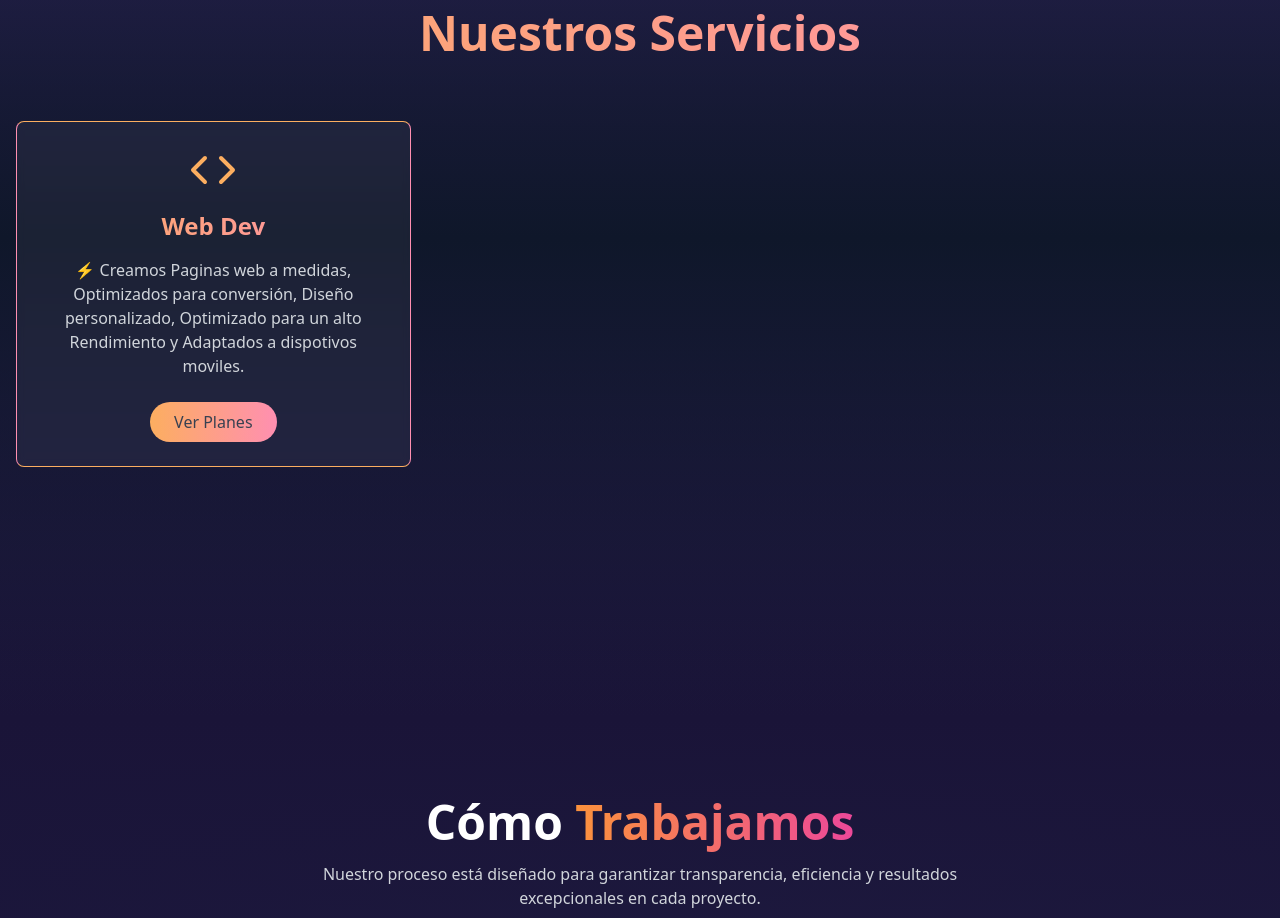
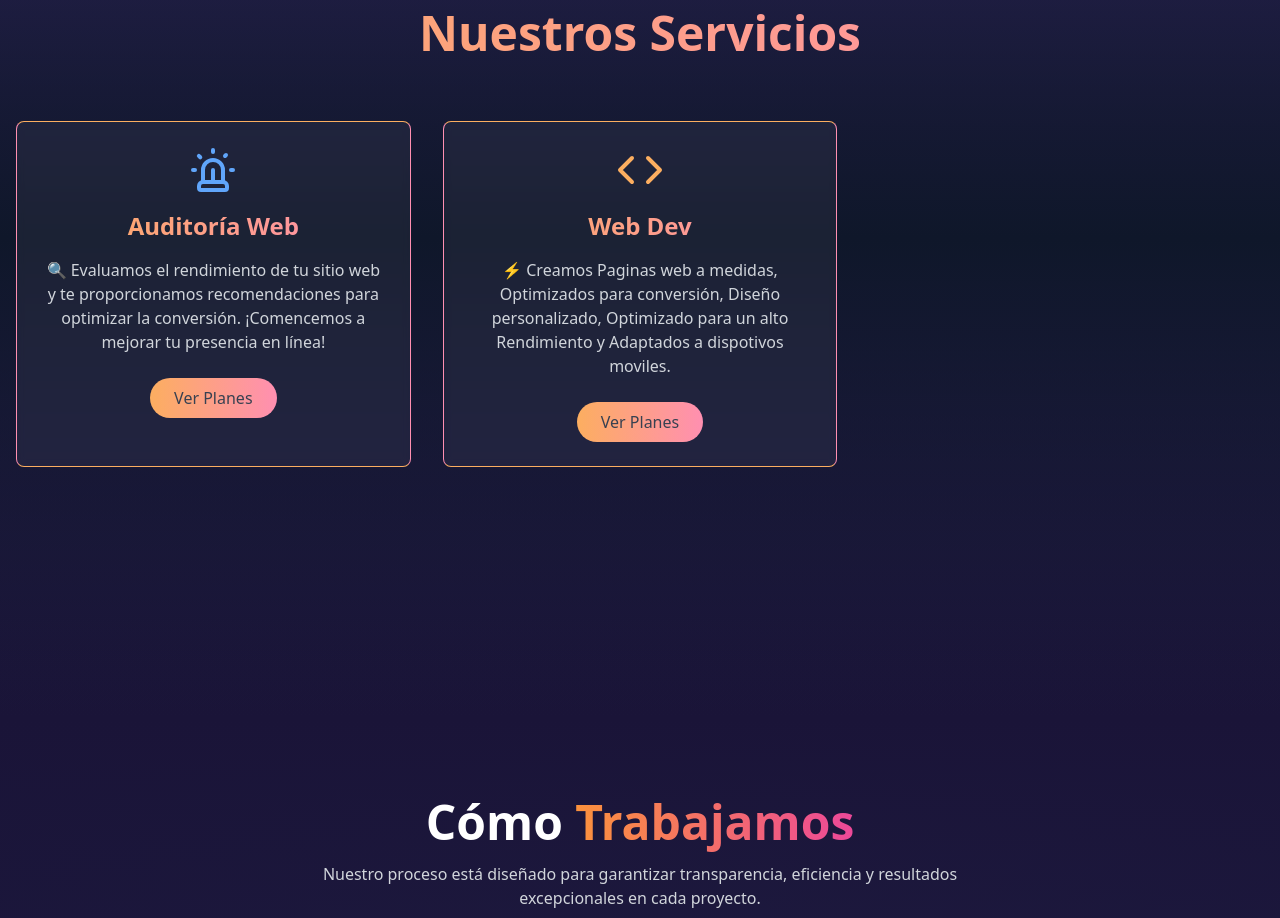
Before and after one commit to GianfrancoD/ConcatDev, a React (Create React App) app: page / in a window 1280 px wide. Shown: the part 3660-4578 px from the top of the page. Built offline with nearby package versions, Linux system fonts and the light colour scheme.

Commit message:
Web ConcatDev

```diff
--- a/src/modules/ServicesPlan/plan.tsx
+++ b/src/modules/ServicesPlan/plan.tsx
@@ -14,6 +14,10 @@ import {
   Calendar,
   Laptop,
   ShieldIcon,
+  Rocket,
+  Gem,
+  Users,
+  Siren,
 } from "lucide-react";
 
 //
@@ -23,82 +27,95 @@ export default function Services() {
   const { t } = useLanguageContext();
 
   const services = [
-    // {
-    //   icon: <Share2 className="w-12 h-12 text-blue-400" />,
-    //   title: "Auditoría Web",
-    //   description:
-    //     "💎 Potenciamos tu presencia en redes sociales con estrategias personalizadas y contenido que enganche a tu cliente potencial. ¿EMPEZAMOS?",
+    {
+      icon: <Siren className="w-12 h-12 text-blue-400" />,
+      title: "Auditoría Web",
+      description:
+        "🔍 Evaluamos el rendimiento de tu sitio web y te proporcionamos recomendaciones para optimizar la conversión. ¡Comencemos a mejorar tu presencia en línea!",
 
-    //   plans: [
-    //     {
-    //       name: "Impulso",
-    //       price: "$200/mes",
-    //       description:
-    //         "Plan ideal para pequeñas empresas que buscan establecer su presencia en redes sociales.",
-    //       features: [
-    //         "1 Campaña con 2 Anuncios - Duracion 7 Dias (ADS)",
-    //         "Informe mensual básico",
-    //         "8 Publicaciones mensuales en Redes Sociales",
-    //         "20 Historias mensuales",
-    //         "Creacion de Hashtag y Analisis de Hashtag",
-    //         "Estrategia de SEO",
-    //         "Copywriting",
-    //       ],
-    //       icon: <Users className="w-8 h-8 text-blue-400" />,
-    //     },
-    //     {
-    //       name: "Dinamico",
-    //       price: "$500/mes",
-    //       description:
-    //         "Perfecto para empresas que esperan un resultando mejor y diferente.",
-    //       features: [
-    //         "3 Campaña con 6 Anuncios - Duracion 30 Dias (ADS)",
-    //         "12 Publicaciones mensuales en Redes Sociales",
-    //         "40 Historias mensuales",
-    //         "2 Reels mensual para aumentar el engagement",
-    //         "Estrategia integral: Segmentacion avanzada y remarketing",
-    //         "Informe Exhautivo con recomendaciones",
-    //         "Estrategia de SEO",
-    //         "Copywriting",
-    //       ],
-    //       icon: <Gem className="w-8 h-8 text-blue-400" />,
-    //     },
-    //     {
-    //       name: "Crecimiento",
-    //       price: "$300/mes ",
-    //       description:
-    //         "Solución completa para grandes empresas con necesidades específicas.",
-    //       features: [
-    //         "2 Campaña con 4 Anuncios - Duracion 14 Dias (ADS)",
-    //         "10 Publicaciones mensuales en Redes Sociales",
-    //         "30 Historias mensuales",
-    //         "1 Reels mensual para aumentar el engagement",
-    //         "Optimizacion avanzada: Pruebas A/B y ajustes continuos",
-    //         "Estrategia de SEO",
-    //         "Copywriting",
-    //       ],
-    //       icon: <Rocket className="w-8 h-8 text-blue-400" />,
-    //     },
-    //     {
-    //       name: "Enterprise",
-    //       price: "Personalizado",
-    //       description:
-    //         "Solución completa para grandes empresas con necesidades específicas.",
-    //       features: [
-    //         "Gestión completa de redes",
-    //         "Estrategia omnicanal",
-    //         "Campañas publicitarias",
-    //         "Reporting en tiempo real",
-    //       ],
-    //       icon: <Building2 className="w-8 h-8 text-blue-400" />,
-    //     },
-    //   ],
-    //   note: [
-    //     {
-    //       frase: "Muchas Gracias por preferirnos 👏👏 ",
-    //     },
-    //   ],
-    // },
+      plans: [
+        {
+          name: "Auditoría Básica",
+          price: "$250",
+          description: "Incluye análisis de rendimiento y SEO básico.",
+          features: [
+            "Evaluación de la velocidad de carga de la página.",
+            "Optimización de imágenes y recursos.",
+            "Análisis de palabras clave.",
+            "Optimización on-page (títulos, meta descripciones).",
+            "Evaluación de la navegación y estructura del menú.",
+            "Verificación de certificados SSL.",
+            "Evaluación de la calidad y relevancia del contenido.",
+          ],
+          icon: <Users className="w-8 h-8 text-blue-400" />,
+        },
+        {
+          name: "Auditoría Completa",
+          price: "$500",
+          description:
+            "Incluye todos los componentes mencionados (rendimiento, SEO, usabilidad, seguridad, contenido, tráfico, conversiones).",
+          features: [
+            "Análisis de la velocidad de carga de la página.",
+            "Optimización de imágenes y recursos.",
+            "Análisis de palabras clave y optimización on-page.",
+            "Estructura de URL y enlaces internos.",
+            "Evaluación de la navegación y estructura del menú.",
+            "Diseño responsivo y compatibilidad móvil.",
+            "Verificación de certificados SSL y vulnerabilidades de seguridad.",
+            "Evaluación de la calidad y relevancia del contenido.",
+            "Análisis de fuentes de tráfico y comportamiento del usuario.",
+            "Análisis de la tasa de conversión y efectividad de las llamadas a la acción (CTA).",
+          ],
+          icon: <Gem className="w-8 h-8 text-blue-400" />,
+        },
+        {
+          name: "Auditoría Personalizada",
+          price: "A partir de $750",
+          description:
+            "Para sitios más grandes o complejos, se puede ofrecer un precio personalizado basado en las necesidades específicas del cliente.",
+          features: [
+            "Auditoría completa adaptada a las necesidades del cliente.",
+            "Análisis detallado de todos los componentes mencionados.",
+            "Recomendaciones personalizadas para optimización.",
+            "Informe detallado con hallazgos y recomendaciones.",
+            "Reunión de presentación para discutir resultados y próximos pasos.",
+          ],
+          icon: <Rocket className="w-8 h-8 text-blue-400" />,
+        },
+      ],
+      process: [
+        {
+          step: "Reunión Inicial",
+          description:
+            "Reunión con el cliente para entender sus objetivos y expectativas.",
+        },
+        {
+          step: "Recopilación de Datos",
+          description:
+            "Uso de herramientas de análisis (Google Analytics, SEMrush, etc.) para recopilar datos.",
+        },
+        {
+          step: "Análisis",
+          description:
+            "Evaluación de cada componente mencionado anteriormente.",
+        },
+        {
+          step: "Informe",
+          description:
+            "Creación de un informe detallado con hallazgos y recomendaciones.",
+        },
+        {
+          step: "Reunión de Presentación",
+          description:
+            "Presentación de los resultados al cliente y discusión de los próximos pasos.",
+        },
+      ],
+      note: [
+        {
+          frase: "¡Muchas gracias por preferirnos! 👏👏",
+        },
+      ],
+    },
     {
       icon: <Code className="w-12 h-12 text-[#FCAE60]" />,
       title: t("services.servicesData.webDev.title", "Web Dev"),
```
